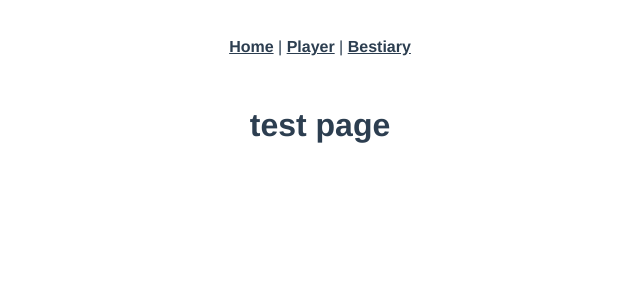
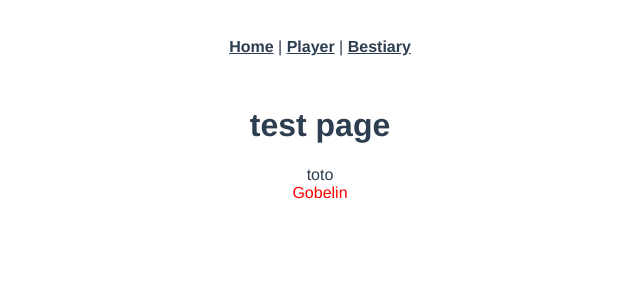
Before and after one commit to rodskin/vue3_testing, a Vue app: page /page/start in a window 1280 px wide. Shown: the top 300 px of the page, without its empty margins (320-960 px from the left). Built offline with nearby package versions, Linux system fonts and the light colour scheme.

Commit message:
test dynamic pages

```diff
--- a/src/views/page.vue
+++ b/src/views/page.vue
@@ -2,15 +2,22 @@
     <div class="page">
         <h1>test page</h1>
 
-        <component :is="pageLoaded"></component>
+        <component :is="pageLoaded"/>
     </div>
 </template>
 
 <script>
+    import test from '@/pages/start'
+
     export default {
         name: 'page',
         components: {
-            pageLoaded: () => import('@/pages/start.vue')
+            test
+        },
+        data() {
+            return {
+                pageLoaded: "test"
+            }
         }
     }
 </script>
```
